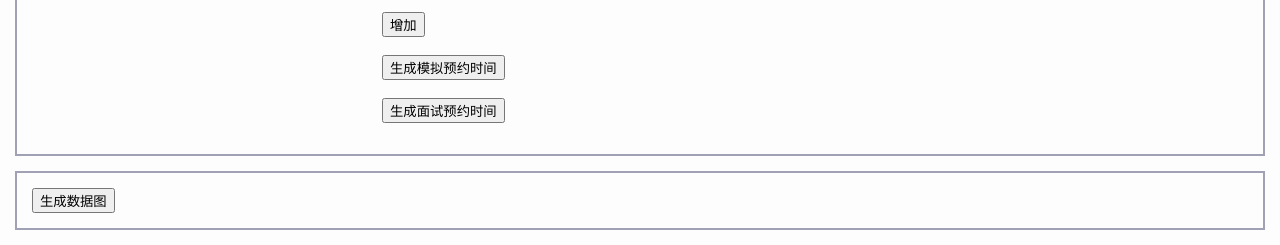
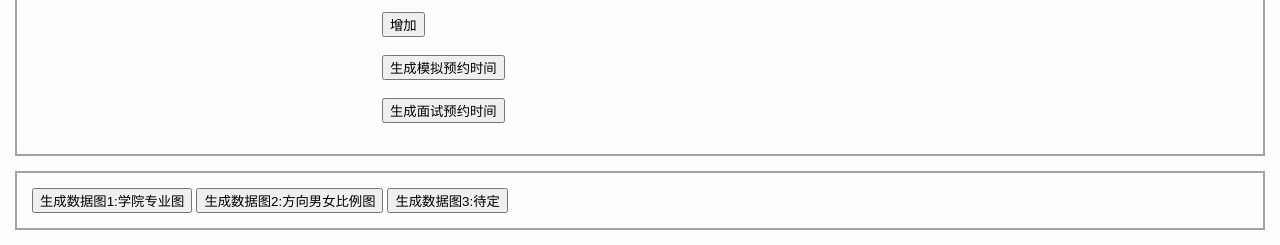
Before and after one commit to Ethan0479/Recruitment_System, a Django app: page /data/manage/ in a window 1280 px wide. Shown: the part 828-1073 px from the top of the page. Run offline with Django 3.2, Linux system fonts and the light colour scheme; parts of the project's set-up code (start-up, migrations or seed data) failed here and were passed over; some libraries are stand-ins or nearby versions.

Commit message:
罗晴祯的代码少一点

```diff
--- a/Recruitment_System/settings.py
+++ b/Recruitment_System/settings.py
@@ -89,9 +89,9 @@ WSGI_APPLICATION = 'Recruitment_System.wsgi.application'
 DATABASES = {
     'default': {
         'ENGINE': 'django.db.backends.mysql',
-        'NAME': "recruitmentsystem",
+        'NAME': "recruitment_system",
         "USER": "root",
-        "PASSWORD": "nmb19720",
+        "PASSWORD": "111111",
         "HOST": "127.0.0.1"
     }
 }
--- a/apps/data/models.py
+++ b/apps/data/models.py
@@ -1,8 +1,8 @@
 from django.db import models
 
 # Create your models here.
-from pyecharts import Bar
-from pyecharts import Pie
+# from pyecharts import Bar
+# from pyecharts import Pie
 # from django.db import models
 class Data(models.Model):
     info = models.CharField(max_length=60)
--- a/apps/data/templates/manage.html
+++ b/apps/data/templates/manage.html
@@ -103,7 +103,9 @@
     <p id="p"></p>
 </div>
 <div id="data_img" style="border: solid 2px #a1a1b6;margin: 15px;padding: 15px;">
-    <input type="button" value="生成数据图">
+    <input type="button" value="生成数据图1:学院专业图" onclick="location.href='1/'">
+    <input type="button" value="生成数据图2:方向男女比例图" onclick="location.href='2/'">
+    <input type="button" value="生成数据图3:待定">
 </div>
 </body>
 </html>
--- a/apps/data/urls.py
+++ b/apps/data/urls.py
@@ -9,4 +9,5 @@ urlpatterns = [
     path('manage/', views.manage),
     path('manage/timedata/', views.timedata),
     path('manage/test/', views.appoint_interview_time),
+    path('manage/<slug:num>/', views.creatimg)
 ]
--- a/apps/data/views.py
+++ b/apps/data/views.py
@@ -3,26 +3,32 @@ from apps.interviewer.models import AppointmentTiem
 from django.http import HttpResponse
 from django.shortcuts import render, render_to_response
 from ..freshman import models
-from apps.freshman.models import Freshman
+from apps.freshman.models import *
 import operator
 import random
+from example.commons import Collector
+from pyecharts import options as opts
+from pyecharts.charts import Page, Sunburst
+
 
 # Create your views here.
 def bar1(request):
-    return render(request,'1.html')
+    return render(request, '1.html')
+
+
 def bar3(request):
     return None
 
+
 def bar2(request):
-    return render(request,'2.html')
-
+    return render(request, '2.html')
 
 
 def manage(request):
     if request.method == "GET":
-        return render(request,'manage.html')
+        return render(request, 'manage.html')
     else:
-        num = request.POST.get('num','')
+        num = request.POST.get('num', '')
         print(num)
         try:
             num = int(num)
@@ -90,7 +96,7 @@ def manage(request):
 
 
 def timedata(request):
-    if request.method =="POST":
+    if request.method == "POST":
         date = request.POST.get('date', '')
         dateList = date.split('@')
         dateList.remove('')
@@ -100,9 +106,9 @@ def timedata(request):
             date.save()
         stus = models.Freshman.objects.all()
         for stu in stus:
-            a1 = random.randint(0, len(dateList)-1)
-            a2 = random.randint(0, len(dateList)-1)
-            a3 = random.randint(0, len(dateList)-1)
+            a1 = random.randint(0, len(dateList) - 1)
+            a2 = random.randint(0, len(dateList) - 1)
+            a3 = random.randint(0, len(dateList) - 1)
             stu.appointment_one = dateList[a1]
             stu.appointment_two = dateList[a2]
             stu.appointment_three = dateList[a3]
@@ -113,6 +119,7 @@ def timedata(request):
 
 
 def appoint_interview_time(request):
+    global appointmenttime
     if request.method == "POST":
         date = request.POST.get('date', '')
         dateList = date.split('@')
@@ -165,7 +172,7 @@ def appoint_interview_time(request):
                                 all_time_student[select].append(all_time_student[appointmenttime].pop(b))
                                 if a >= len(all_student_appointmenttime): break
                                 all_time_student[appointmenttime].append(all_student_appointmenttime.pop(a))
-        print(all_time_student[appointmenttime][0])
+        # print(all_time_student[appointmenttime][0])
         # 将数据存到数据库中
         for a in dateList:
             for student in all_time_student[a]:
@@ -173,11 +180,99 @@ def appoint_interview_time(request):
                 student_one = Freshman.objects.get(newstudent_id=newstudent_id)
                 student_one.interview_time = a
                 student_one.save()
-
-        # return render_to_response('test.html', {'all_time_student': all_time_student,
-        #                                         'all_student_appointmenttime': all_student_appointmenttime,
-        #                                         'sum': sum})
-
         return HttpResponse(all_student_appointmenttime)
     else:
         return HttpResponse("错误")
+
+
+def creatimg(request, num):
+    print(num)
+    return HttpResponse("ccc")
+    # if num == 1:
+    #     majorList = []
+    #     collegeList = []
+    #     colleges = Academy.objects.all()
+    #     for i in range(0, len(colleges)):
+    #         Aname = colleges[i].academy
+    #         Avalue = Freshman.objects.filter(college=Aname)
+    #         majors = Major.objects.filter(majorAcademy_id=colleges[i].id)
+    #         for j in range(0, len(majors)):
+    #             Mname = majors[j].major
+    #             Mvalue = Avalue.filter(major=Mname)
+    #             r = str(random.randint(0, 255))
+    #             g = str(random.randint(0, 255))
+    #             b = str(random.randint(0, 255))
+    #             majorList.append(opts.SunburstItem(name=Mname, value=len(Mvalue), itemstyle_opts=opts.ItemStyleOpts(
+    #                 color="rgb({0},{1},{2})".format(r, g, b))))  # 专业数据
+    #         r = str(random.randint(0, 255))
+    #         g = str(random.randint(0, 255))
+    #         b = str(random.randint(0, 255))
+    #         collegeList.append(opts.SunburstItem(name=Aname, value=len(Avalue), children=majorList,
+    #                                              itemstyle_opts=opts.ItemStyleOpts(
+    #                                                  color="rgb({0},{1},{2})".format(r, g, b))))  # 学院数据
+    #     data = [opts.SunburstItem(name="云顶书院", children=collegeList)]
+    # elif num == 2:
+    #     directionList = []
+    #     genderList = []
+    #     directions = ['开发', '设计', '秘书处']
+    #     genders = ['男', '女']
+    #     for i in directions:
+    #         Dname = i
+    #         Dvalue = Freshman.objects.filter(direction=Dname)
+    #         for j in genders:
+    #             r = str(random.randint(0, 255))
+    #             g = str(random.randint(0, 255))
+    #             b = str(random.randint(0, 255))
+    #             Gvalue = Dvalue.filter(gender=j)
+    #             genderList.append(opts.SunburstItem(name=j, value=len(Gvalue), itemstyle_opts=opts.ItemStyleOpts(
+    #                 color="rgb({0},{1},{2})".format(r, g, b))), )
+    #         r = str(random.randint(0, 255))
+    #         g = str(random.randint(0, 255))
+    #         b = str(random.randint(0, 255))
+    #         directionList.append(opts.SunburstItem(name=i, value=len(Dvalue), children=genderList,
+    #                                                itemstyle_opts=opts.ItemStyleOpts(
+    #                                                    color="rgb({0},{1},{2})".format(r, g, b))))
+    #     data = [opts.SunburstItem(name="云顶书院", children=directionList)]
+    #
+    # else:
+    #     pass
+    # return HttpResponse('成功')
+
+
+def sunburst_base() -> Sunburst:
+    data = [
+        opts.SunburstItem(
+            name="云顶书院",
+            children=[
+                opts.SunburstItem(
+                    name="大数据学院",
+                    value=15,
+                    children=[
+                        opts.SunburstItem(name="Cousin Jack", value=2),
+                        opts.SunburstItem(
+                            name="Cousin Mary",
+                            value=5,
+                            children=[opts.SunburstItem(name="Jackson", value=2)],
+                        ),
+                        opts.SunburstItem(name="Cousin Ben", value=4),
+                    ],
+                ),
+                opts.SunburstItem(
+                    name="机械学院",
+                    value=10,
+                    children=[
+                        opts.SunburstItem(name="Me", value=5),
+                        opts.SunburstItem(name="Brother Peter", value=1),
+                    ],
+                ),
+            ],
+        ),
+    ]
+
+    c = (
+        Sunburst(init_opts=opts.InitOpts(width="1000px", height="600px"))
+            .add(series_name="", data_pair=data, radius=[0, "90%"])
+            .set_global_opts(title_opts=opts.TitleOpts(title="Sunburst-基本示例"))
+            .set_series_opts(label_opts=opts.LabelOpts(formatter="{b}"))
+    )
+    return c
--- a/static/css/lkl_css/index.css
+++ b/static/css/lkl_css/index.css
@@ -3,8 +3,7 @@
     padding: 0;
 }
 body{
-    background-image: url("/static/img/backgorund.png");background-repeat: no-repeat;background-size: 100%;
-    height: 120%;
+    background-image: url("/static/img/backgorund.png");background-repeat: no-repeat;background-size: 100% 130%;
 }
 #top{
      height: 93px;
```
